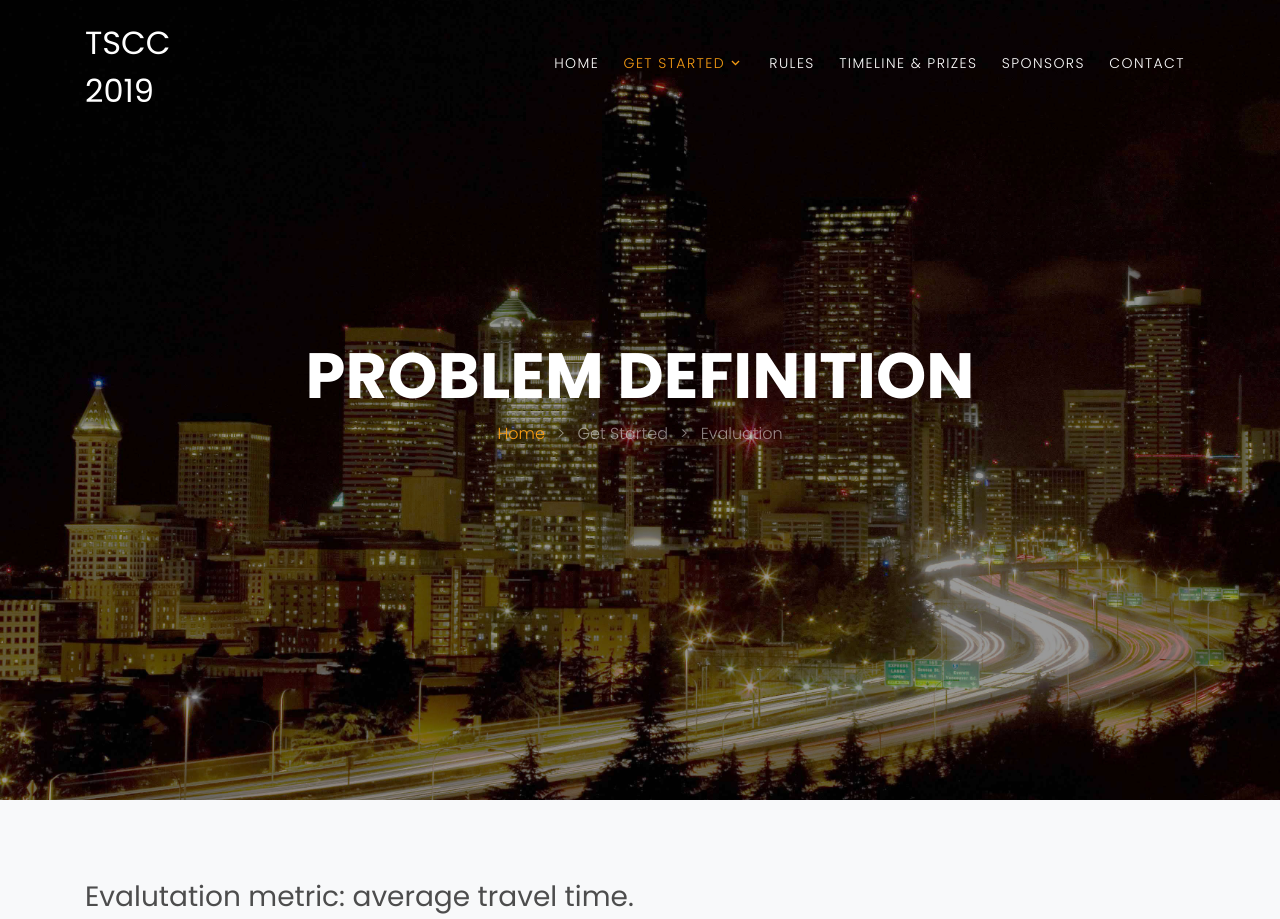
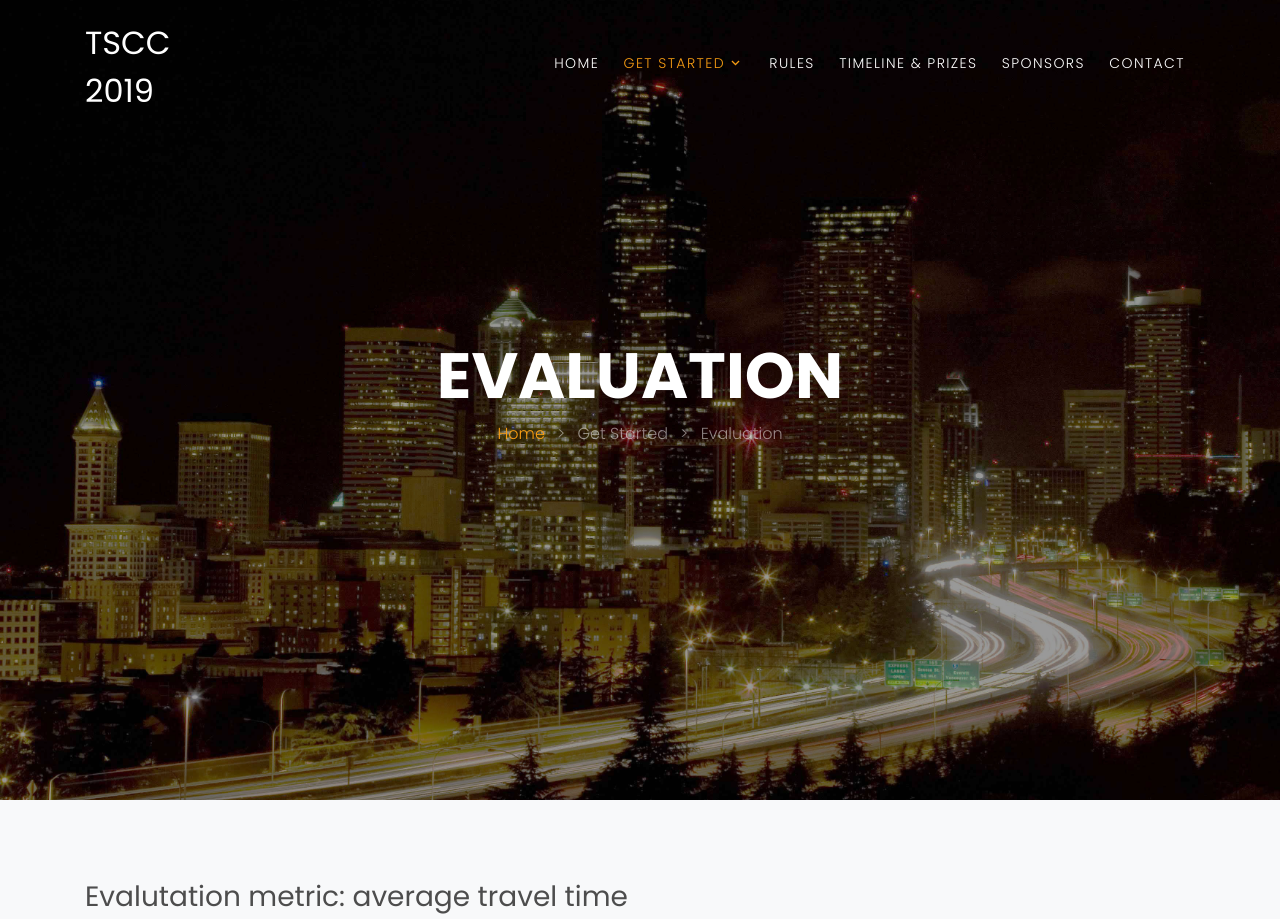
Before and after one commit to traffic-signal-control/TSCC2019, a plain HTML site: page evaluation.html in a window 1280 px wide. Shown: the top 919 px of the page. Drawn offline with Linux system fonts and the light colour scheme; files whose address does not match are found by name; a web font is replaced by a local one.

Commit message:
change repeated titles:

```diff
--- a/evaluation.html
+++ b/evaluation.html
@@ -85,7 +85,7 @@
         <div class="row align-items-center justify-content-center text-center">
 
           <div class="col-md-8" data-aos="fade-up" data-aos-delay="400">
-            <h1 class="text-white font-weight-light text-uppercase font-weight-bold">Problem Definition</h1>
+            <h1 class="text-white font-weight-light text-uppercase font-weight-bold">Evaluation</h1>
             <p class="breadcrumb-custom"><a href="index.html">Home</a> <span class="mx-2">&gt;</span> <span>Get Started</span> <span class="mx-2">&gt;</span> <span>Evaluation</span> </p>
           </div>
         </div>
@@ -97,7 +97,7 @@
     <div class="site-section bg-light">
       <div class="container" align="left">
 
-        <h3 id="evalutation-metric-average-travel-time-">Evalutation metric: average travel time.</h3>
+        <h3 id="evalutation-metric-average-travel-time-">Evalutation metric: average travel time</h3>
         <p>For those vehicles which complete the trip from the starting road to the ending road, we define the timestamp it reaches the destination (enter the last road segment) as t_e. Then the travel time is defined as the time difference between its starting time t_s and ending time t_e and it is calculated by:</p>
         <div align="center"><img width="150" height="30" src="https://uploader.shimo.im/f/WvuJ2Yv3s7QoKWhZ.png!thumbnail"/></div>
 
```
Also changed, not shown: data_description.html (+1 -1 lines), sample_code.html (+1 -1 lines), simulator.html (+1 -1 lines).
